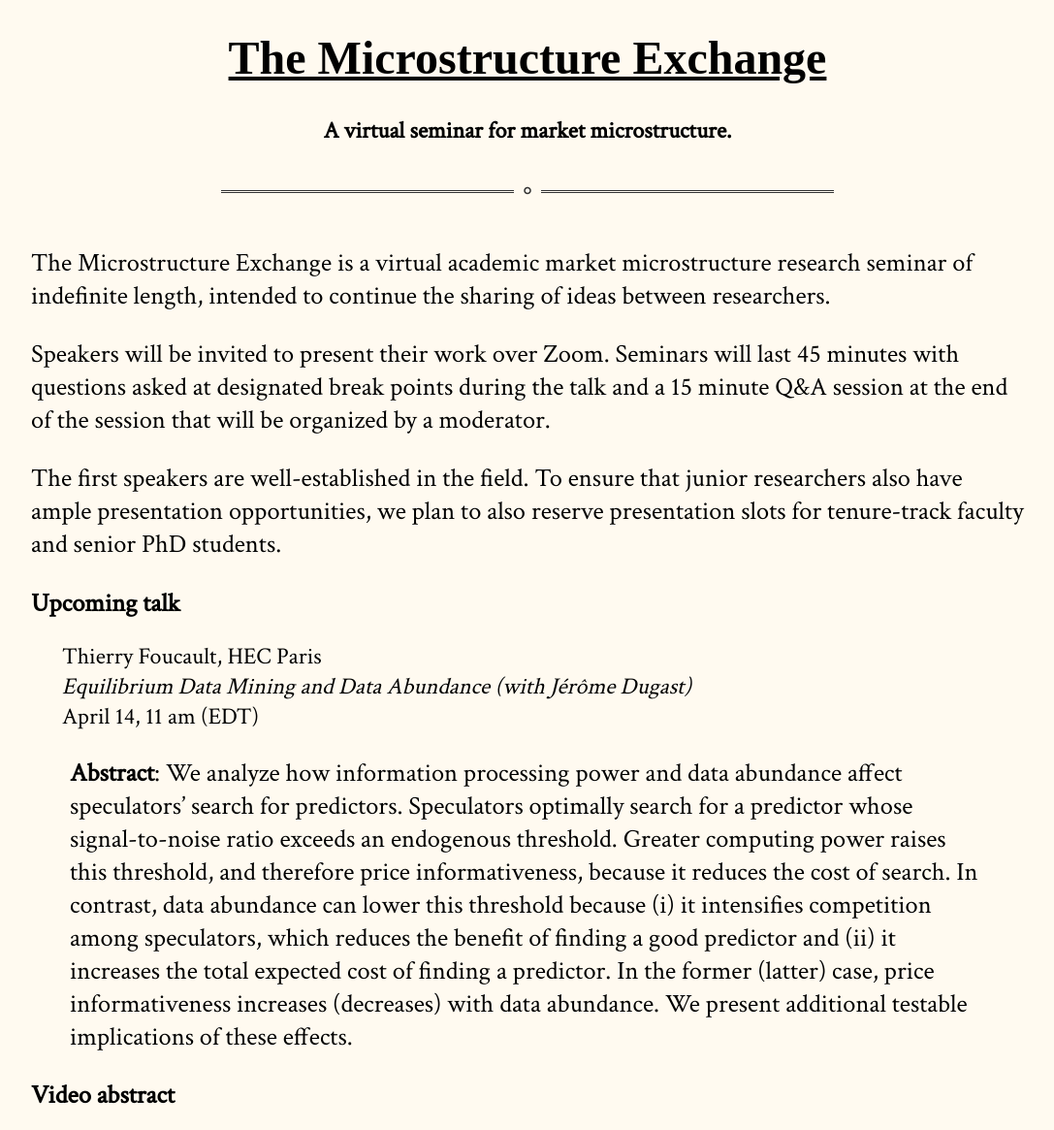
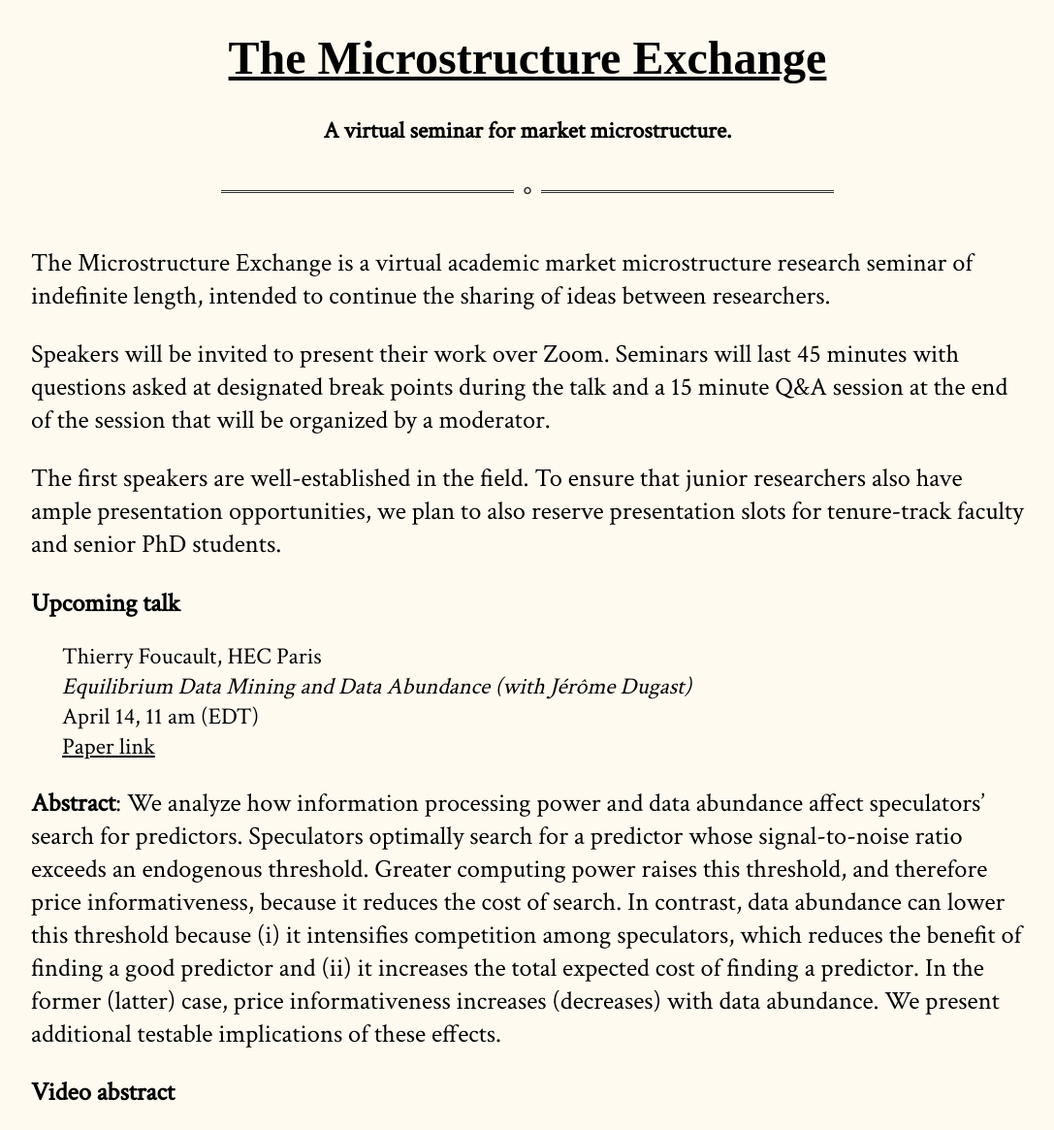
Before and after one commit to cpfiffer/microstructure.exchange, a Jekyll site: the page built from index.md, in a window 1280 px wide. Shown: the top 1165 px of the page at 97% size, without its empty margins (96-1183 px from the left). Built offline with Jekyll 4.4.1, drawn with Linux system fonts in a browser that asks for light colours; some web fonts are replaced; grey boxes are pictures that could not be loaded.

Commit message:
Add Thierry paper link

```diff
--- a/_config.yml
+++ b/_config.yml
@@ -14,3 +14,4 @@ speaker-info:
   speaker-name: Thierry Foucault, HEC Paris
   speaker-paper: Equilibrium Data Mining and Data Abundance (with Jérôme Dugast)
   speaker-date: April 14, 11 am (EDT)
+  paper-link: papers/Equi_Data_Mining_maktmicroexchange_seminar.pdf
--- a/_includes/upcoming-speaker.html
+++ b/_includes/upcoming-speaker.html
@@ -2,4 +2,5 @@
 <span class="upcoming-speaker">{{ site.speaker-info.speaker-name }} </span>  <br>
 <span class="upcoming-paper"> {{ site.speaker-info.speaker-paper }} </span> <br>
 <span class="upcoming-date"> {{ site.speaker-info.speaker-date }} </span> <br>
+<span class="upcoming-paper-link"> <a href="{{ site.speaker-info.paper-link }}"> Paper link </a> </span> <br>
 </div>
--- a/assets/css/style.css
+++ b/assets/css/style.css
@@ -76,7 +76,7 @@ div.upcoming-talk {
     font-family:  'Crimson Text', serif;
 }
 
-span.upcoming-speaker {
+span.upcoming-speaker, span.upcoming-paper-link {
     max-width: 80%;
     padding: 0rem 2rem;
     margin: 0 auto;
@@ -110,7 +110,8 @@ span.upcoming-date {
         padding: 0 0;
     }
 
-    span.upcoming-speaker, span.upcoming-paper, span.upcoming-date {
+    span.upcoming-speaker, span.upcoming-paper,
+    span.upcoming-date, span.upcoming-paper-link {
         max-width: 100%;
         padding: 0 5%;
     }
```
Also changed, not shown: index.md (+1 -1 lines), 1 other file.
